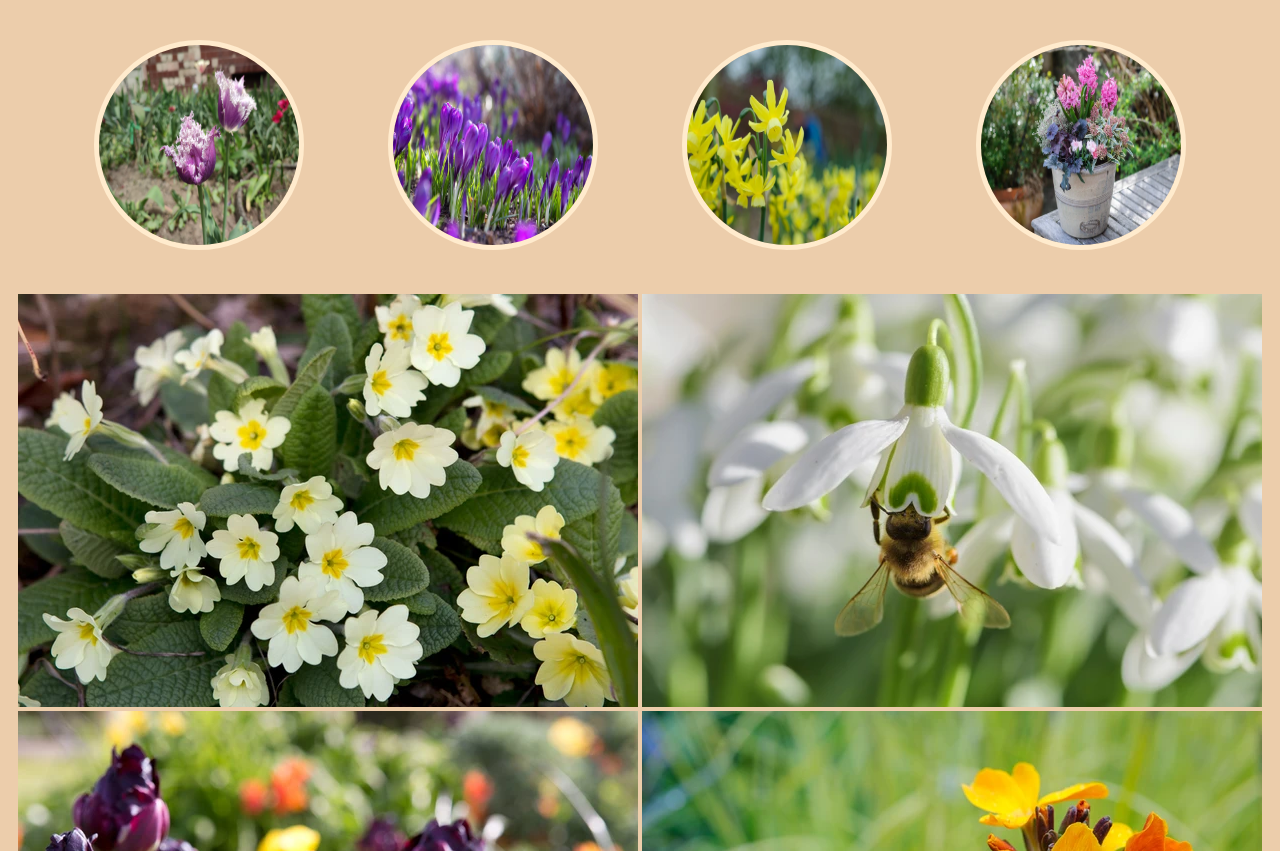
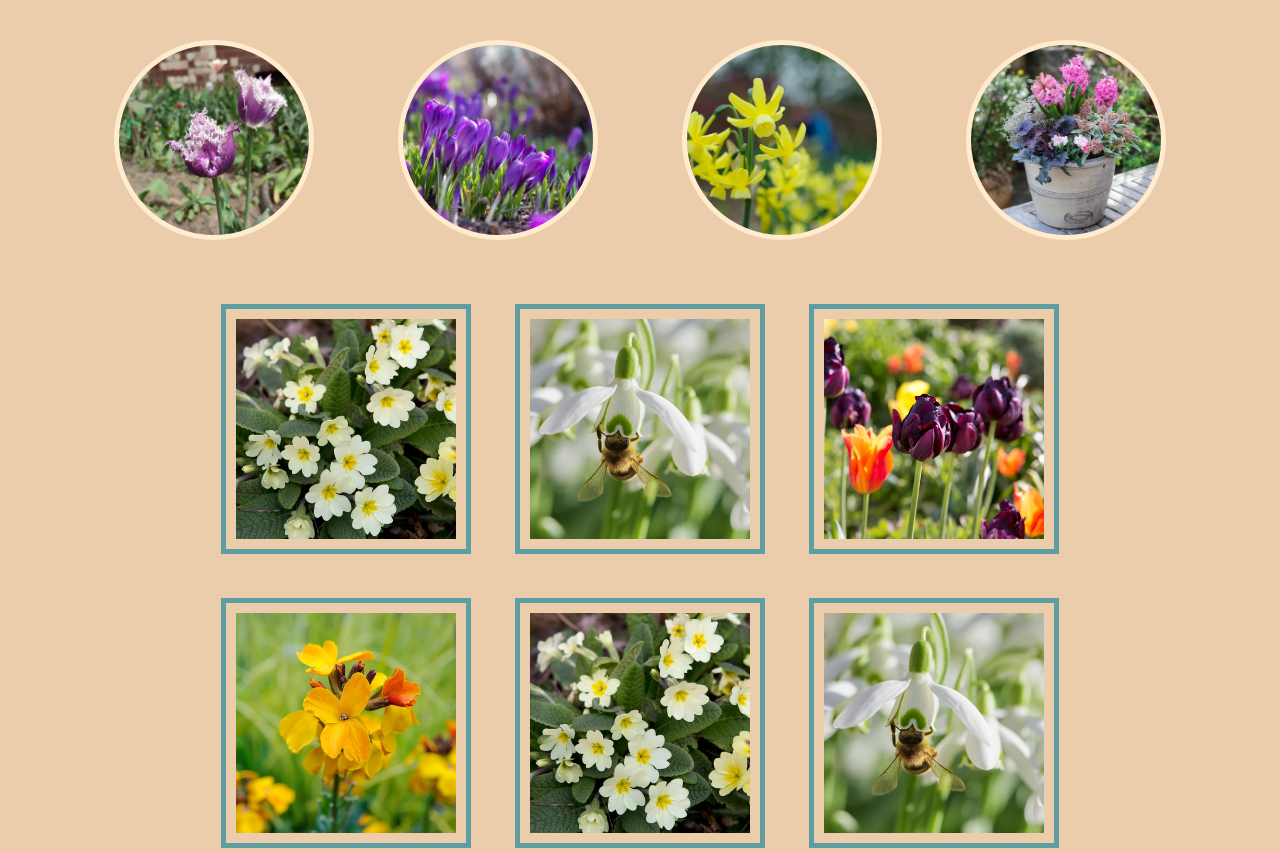
Before and after one commit to JaneTyrant/flower_gallery_homework, a plain HTML site: page index.html in a window 1280 px wide. Shown: the top 851 px of the page. Drawn offline with Linux system fonts and the light colour scheme.

Commit message:
Add styles for main section

```diff
--- a/assets/css/style.css
+++ b/assets/css/style.css
@@ -15,3 +15,27 @@
     border: 5px solid blanchedalmond;
     border-radius: 50%;
 }
+
+.main-section {
+    width: 80%;
+    margin: auto;
+}
+
+.main-section-image {
+    width: 250px;
+    height: 250px;
+    padding: 10px;
+    margin: 20px;
+    border: 5px solid cadetblue;
+}
+
+.little-section-image,
+.main-section-image {
+    box-sizing: border-box;
+
+    object-fit: cover;
+}
+
+.right-position {
+    object-position: right;
+}
```
